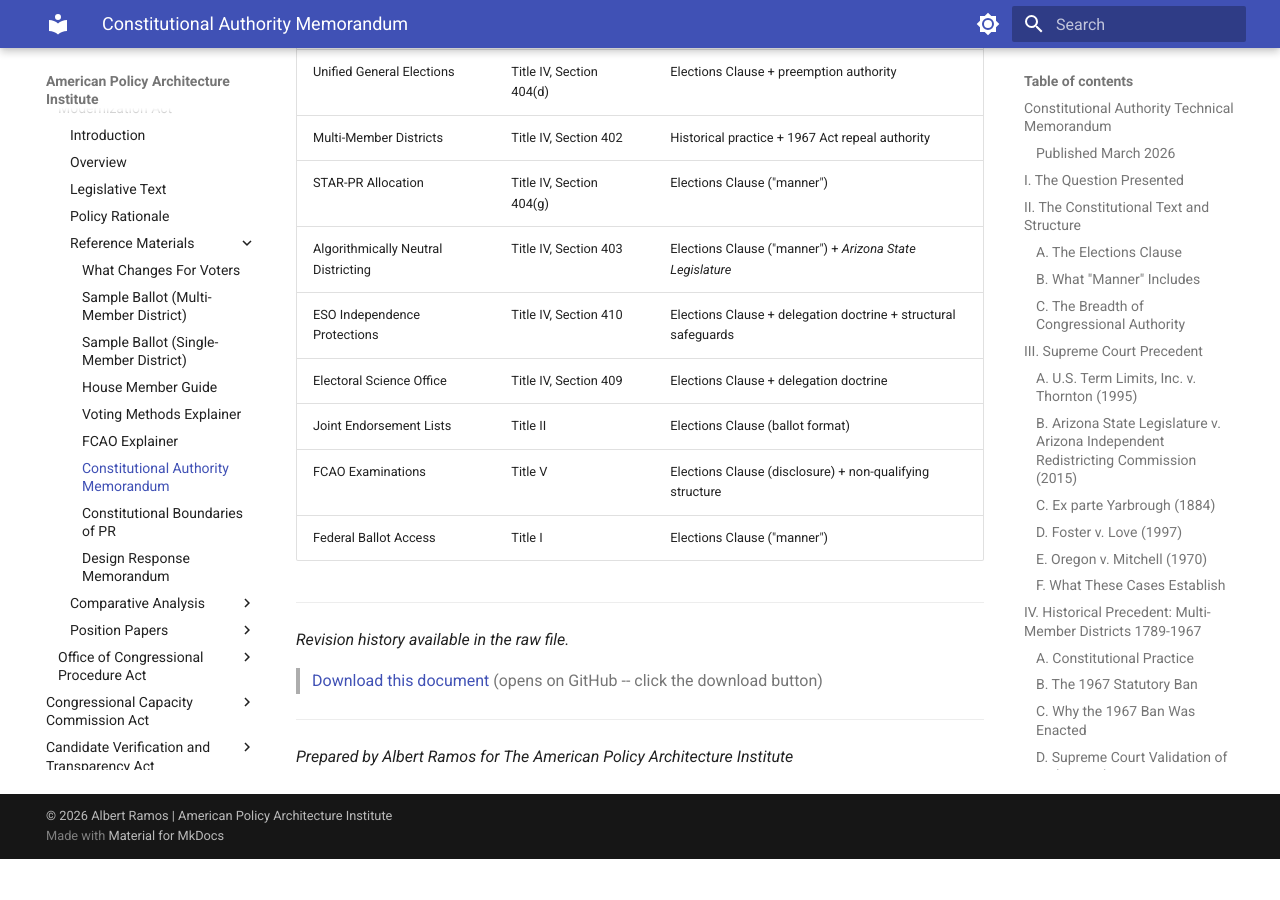
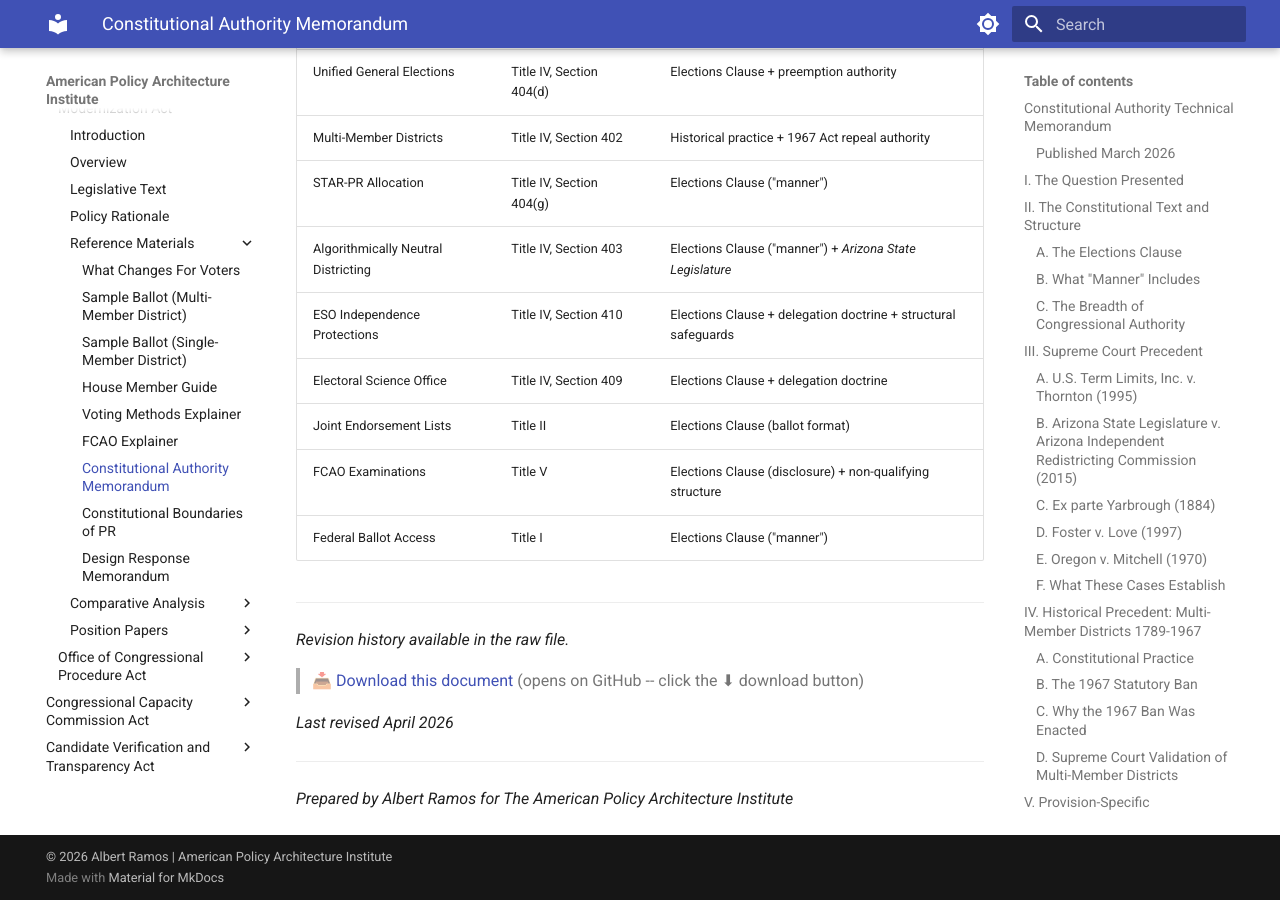
Before and after one commit to albertintech/apai, an MkDocs documentation site: the page built from docs/congress/cmf/fema/constitutional-authority-technical-memorandum.md, in a window 1280 px wide and 900 px high, scrolled down 24718 px. Built offline with MkDocs 1.6.1 and Material for MkDocs 9.7.7, drawn with Linux system fonts in a browser that asks for light colours; before the commit the page ends 25577 px from its top, so only the background shows below that.

Commit message:
Update constitutional-authority-technical-memorandum.md

```diff
--- a/docs/congress/cmf/fema/constitutional-authority-technical-memorandum.md
+++ b/docs/congress/cmf/fema/constitutional-authority-technical-memorandum.md
@@ -577,7 +577,10 @@
 <!--
 ## Revision History
 
-**Revision 3.0** (Current)
+**Revision 3.1** (Current)
+- DPS 2.8 compliance pass: migrated download link path from electoral/cmf/fema/ to congress/cmf/fema/; added 📥 prefix and ⬇ parenthetical emojis per DPS Rev 2.8 Section 1.9; added "Last revised April 2026" line per DPS Rev 2.5 Section 1.3
+
+**Revision 3.0**
 - Updated reference line from Rev 5.0 to Rev 5.2
 - Moved revision history from header to footer per DPS Section 1.3
 - Removed "Document Status: Draft -- Working Document" line per DPS Rev 1.6
@@ -619,7 +622,9 @@
 
 *Revision history available in the raw file.*
 
-> [Download this document](https://github.com/albertintech/apai/blob/main/docs/electoral/cmf/fema/constitutional-authority-technical-memorandum.md) (opens on GitHub -- click the download button)
+> 📥 [Download this document](https://github.com/albertintech/apai/blob/main/docs/congress/cmf/fema/constitutional-authority-technical-memorandum.md) (opens on GitHub -- click the ⬇ download button)
+
+*Last revised April 2026*
 
 ---
 
```
